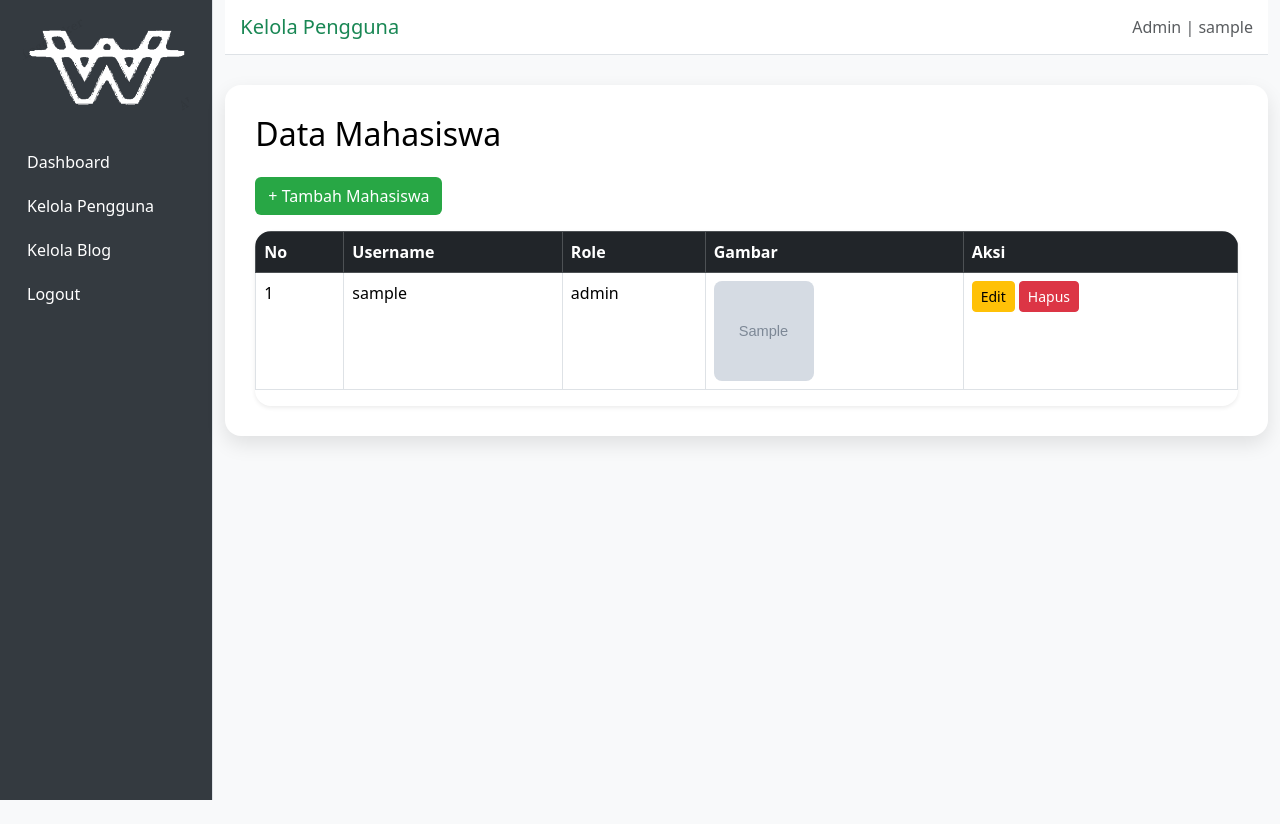
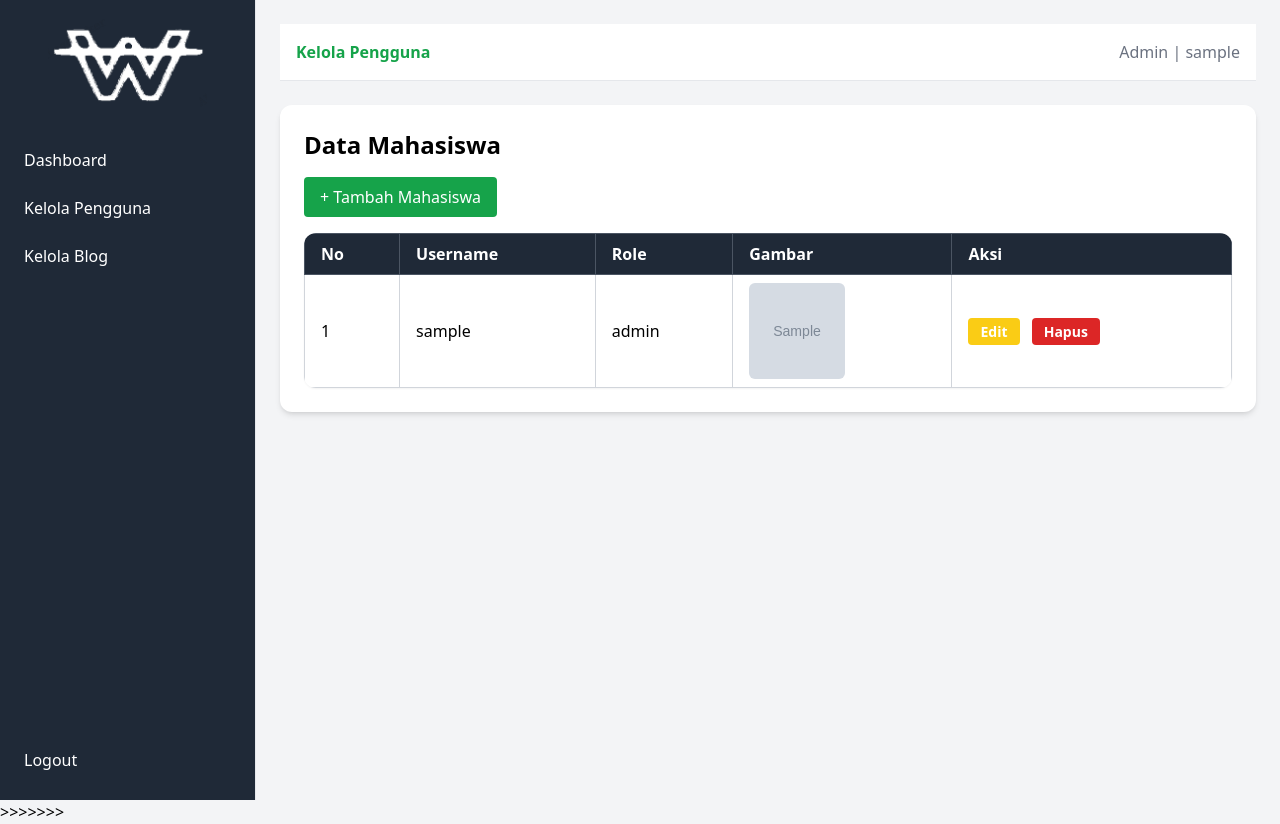
Before and after one commit to slabkim/Wirspot, a PHP site: page /admin/kelolaPengguna.php in a window 1280 px wide. Before the commit the page ends 800 px from the top, so only its background shows below. Run offline with PHP 8.4, Linux system fonts and the light colour scheme; the visitor is signed in with stand-in values (Sample User, id 1); tables that the repository leaves empty or names only in its code hold one stand-in row (values such as "Sample post"); grey boxes marked "Sample" are stand-in pictures; style sheets or scripts are compiled from the project's sources; some libraries are stand-ins or nearby versions.

Commit message:
also convert boostrap to tailwind in kelolaBlog and kelolaPengguna

```diff
--- a/admin/kelolaPengguna.php
+++ b/admin/kelolaPengguna.php
@@ -13,98 +13,48 @@ if (!isset($_SESSION['user']) || !isset($_SESSION['role']) || $_SESSION['role']
     <meta charset="UTF-8" />
     <meta name="viewport" content="width=device-width, initial-scale=1" />
     <title>Admin Dashboard</title>
-    <link href="https://cdn.jsdelivr.net/npm/bootstrap@5.3.6/dist/css/bootstrap.min.css" rel="stylesheet" />
-    <style>
-    body {
-        background-color: #f8f9fa;
-    }
-
-    .sidebar {
-        background-color: #343a40;
-        height: 100vh;
-        padding-top: 1rem;
-        border-right: 1px solid #dee2e6;
-    }
-
-    .sidebar a {
-        text-decoration: none;
-        color: #ffffff;
-        display: block;
-        padding: 10px 15px;
-        font-weight: 500;
-    }
-
-    .sidebar a:hover {
-        background-color: #495057;
-        color: #fff;
-    }
-
-
-    .topbar {
-        background-color: #ffffff;
-        padding: 15px;
-        border-bottom: 1px solid #dee2e6;
-    }
-
-    .content-container {
-        padding: 30px;
-        margin-top: 30px;
-        box-shadow: 0 8px 20px rgba(0, 0, 0, 0.1);
-        background-color: white;
-        border-radius: 16px;
-        color: black;
-    }
-
-    .table img {
-        object-fit: cover;
-        border-radius: 8px;
-    }
-
-    .btn-green {
-        background-color: #28a745;
-        color: white;
-    }
-
-    .btn-green:hover {
-        background-color: #218838;
-    }
-    </style>
+    <script src="https://cdn.tailwindcss.com"></script>
+    <link rel="stylesheet" href="../styles/style.css" />
 </head>
 
-<body>
-    <div class="container-fluid">
-        <div class="row">
+<body class="bg-gray-100">
+    <div class="flex min-h-screen">
         <!-- Sidebar -->
-            <nav class="col-md-2 d-none d-md-block sidebar">
-                <div class="text-center mb-4">
-                    <img src="../img/wirspot.png" alt="Logo" class="img-fluid" style="max-height: 100px;">
+        <nav class="w-1/5 min-w-[200px] bg-gray-800 border-r border-gray-200 flex flex-col pt-4">
+            <div class="flex justify-center mb-6">
+                <img src="../img/wirspot.png" alt="Logo" class="max-h-24 object-contain" />
             </div>
-                <a href="dashboard.php">Dashboard</a>
-                <a href="kelolaPengguna.php">Kelola Pengguna</a>
-                <a href="kelolaBlog.php">Kelola Blog</a>
-                <a href="../logout.php">Logout</a>
+            <a href="dashboard.php" class="text-white py-3 px-6 font-medium hover:bg-gray-700 transition">Dashboard</a>
+            <a href="kelolaPengguna.php" class="text-white py-3 px-6 font-medium hover:bg-gray-700 transition">Kelola
+                Pengguna</a>
+            <a href="kelolaBlog.php" class="text-white py-3 px-6 font-medium hover:bg-gray-700 transition">Kelola
+                Blog</a>
+            <a href="../logout.php"
+                class="text-white py-3 px-6 font-medium hover:bg-gray-700 transition mt-auto mb-4">Logout</a>
         </nav>
 
         <!-- Main Content -->
-            <main class="col-md-10 ms-sm-auto">
-                <div class="topbar d-flex justify-content-between align-items-center">
-                    <h5 class="mb-0 text-success">Kelola Pengguna</h5>
-                    <span class="text-muted">Admin | <?php echo htmlspecialchars($_SESSION['user']); ?></span>
+        <main class="flex-1 p-6">
+            <div class="flex justify-between items-center bg-white p-4 border-b border-gray-200">
+                <h5 class="text-green-600 font-semibold m-0">Kelola Pengguna</h5>
+                <span class="text-gray-500">Admin | <?php echo htmlspecialchars($_SESSION['user']); ?></span>
             </div>
 
-                <div class="content-container">
-                    <h2 class="mb-4">Data Mahasiswa</h2>
-                    <a href="../tambah.php" class="btn btn-green mb-3">+ Tambah Mahasiswa</a>
+            <div class="mt-6 bg-white rounded-xl shadow-md p-6">
+                <h2 class="text-2xl font-semibold mb-4">Data Mahasiswa</h2>
+                <a href="../tambah.php"
+                    class="inline-block bg-green-600 hover:bg-green-700 text-white font-medium py-2 px-4 rounded mb-4 transition">+
+                    Tambah Mahasiswa</a>
 
-                    <div class="table-responsive rounded-4 overflow-hidden shadow-sm">
-                        <table class="table table-bordered table-hover">
-                            <thead class="table-dark">
+                <div class="overflow-x-auto rounded-xl shadow-sm">
+                    <table class="min-w-full border border-gray-300">
+                        <thead class="bg-gray-800 text-white">
                             <tr>
-                                    <th>No</th>
-                                    <th>Username</th>
-                                    <th>Role</th>
-                                    <th>Gambar</th>
-                                    <th>Aksi</th>
+                                <th class="py-2 px-4 border border-gray-600 text-left">No</th>
+                                <th class="py-2 px-4 border border-gray-600 text-left">Username</th>
+                                <th class="py-2 px-4 border border-gray-600 text-left">Role</th>
+                                <th class="py-2 px-4 border border-gray-600 text-left">Gambar</th>
+                                <th class="py-2 px-4 border border-gray-600 text-left">Aksi</th>
                             </tr>
                         </thead>
                         <tbody>
@@ -112,14 +62,16 @@ if (!isset($_SESSION['user']) || !isset($_SESSION['role']) || $_SESSION['role']
                             $no = 1;
                             $result = mysqli_query($conn, "SELECT * FROM users");
                             while ($row = mysqli_fetch_assoc($result)) {
-                                    echo "<tr>
-                                            <td>{$no}</td>
-                                            <td>{$row['username']}</td>
-                                            <td>{$row['role']}</td>
-                                            <td><img src='../img/{$row['gambar']}' alt='Gambar' width='100' height='100'></td>
-                                            <td>
-                                                <a href='../edit.php?id={$row['id']}' class='btn btn-warning btn-sm'>Edit</a>
-                                                <a href='../hapus.php?id={$row['id']}' class='btn btn-danger btn-sm' onclick='return confirm(\"Hapus data ini?\")'>Hapus</a>
+                                echo "<tr class='hover:bg-gray-100'>
+                                        <td class='py-2 px-4 border border-gray-300'>{$no}</td>
+                                        <td class='py-2 px-4 border border-gray-300'>{$row['username']}</td>
+                                        <td class='py-2 px-4 border border-gray-300'>{$row['role']}</td>
+                                        <td class='py-2 px-4 border border-gray-300'>
+                                            <img src='../img/{$row['gambar']}' alt='Gambar' class='w-24 h-24 object-cover rounded-md' />
+                                        </td>
+                                        <td class='py-2 px-4 border border-gray-300 space-x-2'>
+                                            <a href='../edit.php?id={$row['id']}' class='bg-yellow-400 hover:bg-yellow-500 text-white text-sm font-semibold py-1 px-3 rounded transition'>Edit</a>
+                                            <a href='../hapus.php?id={$row['id']}' onclick='return confirm(\"Hapus data ini?\")' class='bg-red-600 hover:bg-red-700 text-white text-sm font-semibold py-1 px-3 rounded transition'>Hapus</a>
                                         </td>
                                     </tr>";
                                 $no++;
@@ -131,9 +83,7 @@ if (!isset($_SESSION['user']) || !isset($_SESSION['role']) || $_SESSION['role']
             </div>
         </main>
     </div>
-    </div>
-
-    <script src="https://cdn.jsdelivr.net/npm/bootstrap@5.3.6/dist/js/bootstrap.bundle.min.js"></script>
 </body>
 
 </html>
+>>>>>>>
```
Also changed, not shown: admin/dashboard.php (+5 -4 lines), admin/kelolaBlog.php (+41 -93 lines). Lines whose indentation alone changed are shown as unchanged.
